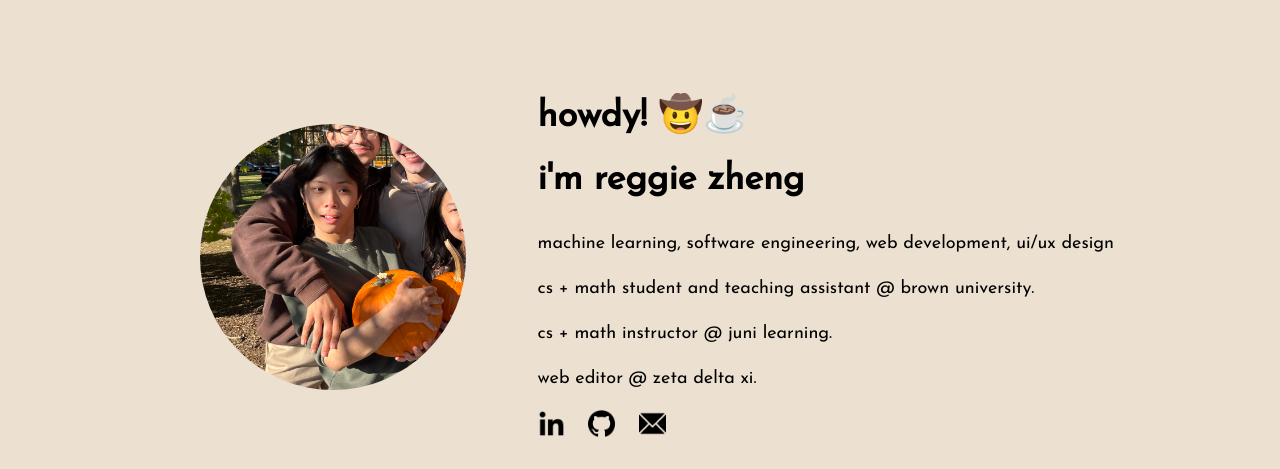
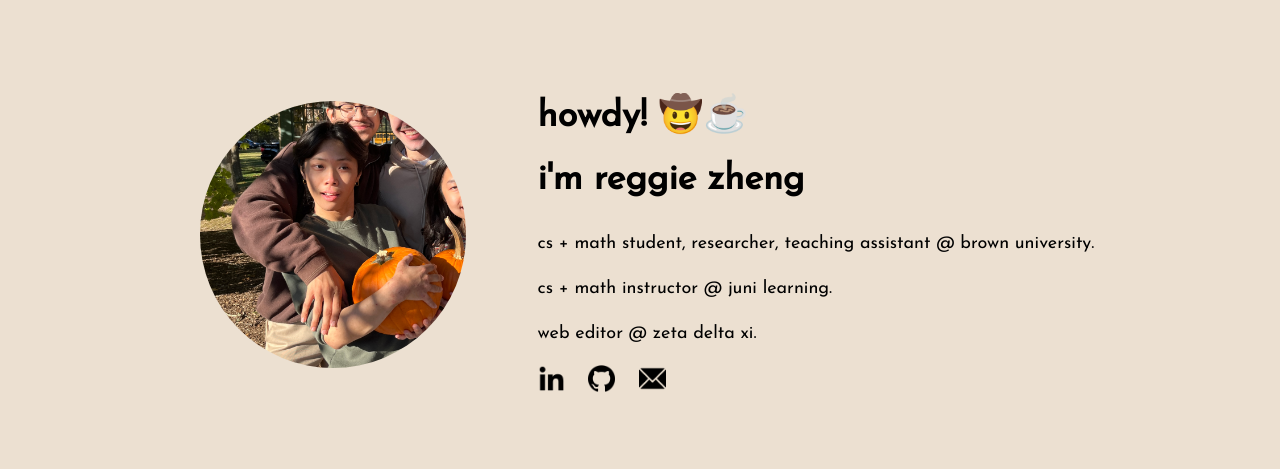
Before and after one commit to hongzheng24/portfolio, a plain HTML site: page index.html in a window 1280 px wide. Shown: the part 94-563 px from the top of the page. Drawn offline with nearby package versions, Linux system fonts and the light colour scheme.

Commit message:
Add files via upload

```diff
--- a/index.html
+++ b/index.html
@@ -61,8 +61,7 @@
                         <p class="intro-heading">howdy! 🤠☕️</p>
                         <p class="intro-heading">i'm reggie zheng</p>
 
-                        <p>machine learning, software engineering, web development, ui/ux design</p>
-                        <p>cs + math student and teaching assistant @ brown university.</p>
+                        <p>cs + math student, researcher, teaching assistant @ brown university.</p>
                         <p>cs + math instructor @ juni learning.</p>
                         <p>web editor @ zeta delta xi.</p>
                         <!--<p>skills: react, python, java, html & css, javascript, typescript, figma, praat.</p>-->
```
